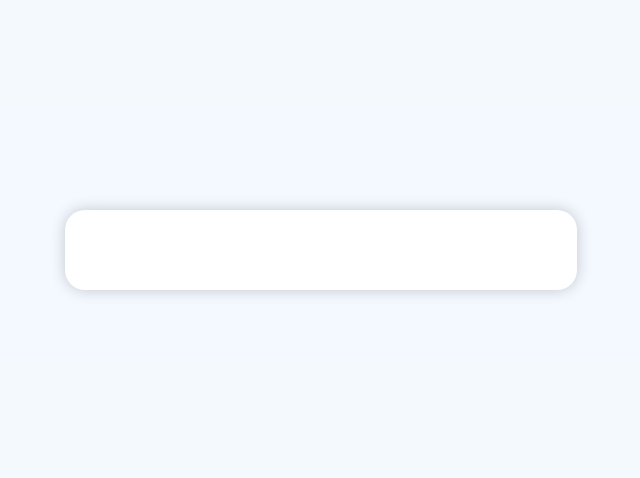
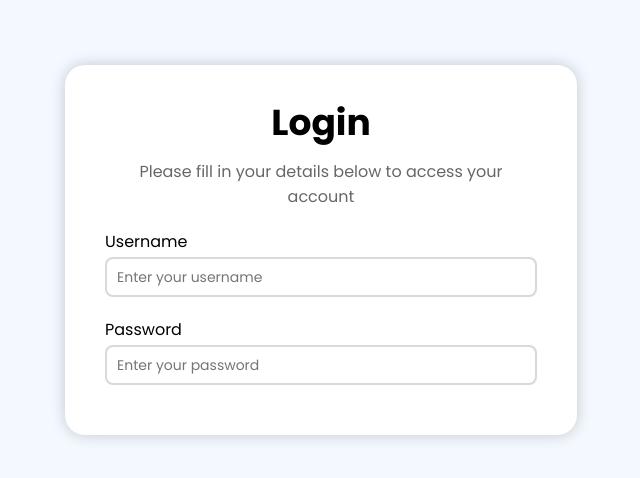
Before and after one commit to tlhalesebaeng/testmaker-frontend, a React (Vite) app: page /login in a window 1280 px wide. Shown: the part 150-628 px from the top of the page, without its empty margins (319-959 px from the left). Built offline with nearby package versions, Linux system fonts and the light colour scheme.

Commit message:
Render relevant login fields inside a form component

```diff
--- a/src/features/auth/login/Login.jsx
+++ b/src/features/auth/login/Login.jsx
@@ -1,9 +1,34 @@
 import Card from '../../../components/card/Card.jsx';
+import Input from '../../../components/input/Input.jsx';
+import Form from '../form/Form.jsx';
 
 const Login = () => {
+    const fields = [
+        {
+            id: 'f-1',
+            type: 'text',
+            placeholder: 'Enter your username',
+            labelText: 'Username',
+        },
+        {
+            id: 'f-2',
+            type: 'password',
+            placeholder: 'Enter your password',
+            labelText: 'Password',
+        },
+    ];
+
+    const description = 'Please fill in your details below to access your account';
+
     return (
         <div className="max-width max-height flex-container center">
-            <Card className="auth__card flex-container column"></Card>
+            <Card className="auth__card flex-container column">
+                <Form heading="Login" description={description}>
+                    {fields.map((field) => (
+                        <Input key={field.id} {...field} />
+                    ))}
+                </Form>
+            </Card>
         </div>
     );
 };
```
